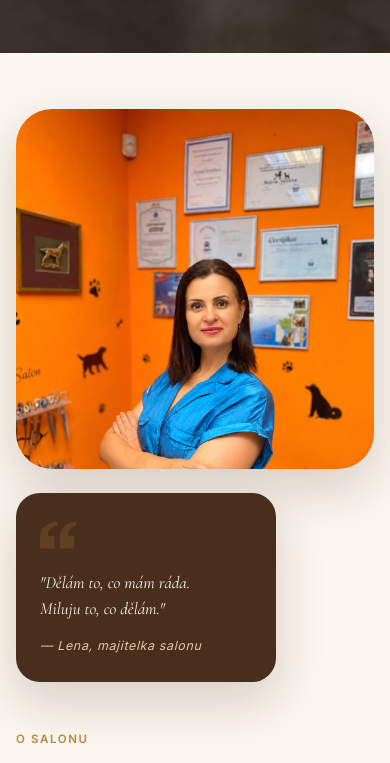
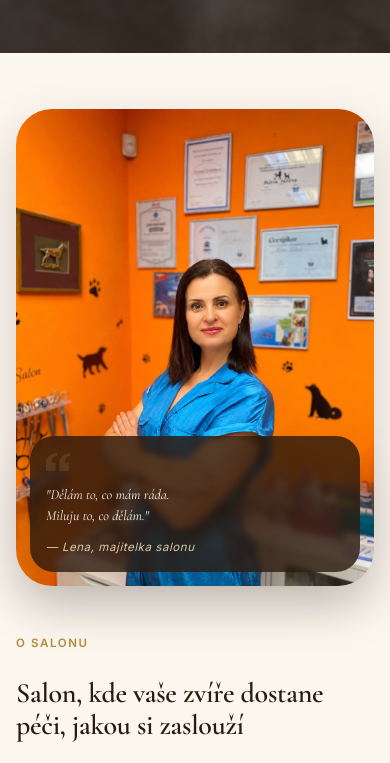
Before and after one commit to mateshavlik/salonlena, a plain HTML site: page index.html in a window 390 px wide. Shown: the part 791-1554 px from the top of the page. Drawn offline with nearby package versions, Linux system fonts and the light colour scheme.

Commit message:
Optimalizace pro mobil

```diff
--- a/css/style.css
+++ b/css/style.css
@@ -1713,6 +1713,39 @@ section[id],
     margin-top: var(--space-md);
   }
 
+  /* --- O SALONU: fotka majitelky bez ořezu + kompaktní citát přes fotku --- */
+  #o-salonu .split__visual--quote {
+    position: relative;
+  }
+
+  #o-salonu .split__img-wrap {
+    width: min(380px, 100%);
+    margin-inline: auto;   /* na tabletu vycentruje, na mobilu plná šířka */
+  }
+
+  #o-salonu .split__img {
+    height: auto;
+    aspect-ratio: 3 / 4;   /* přesný poměr fotky → žádný ořez */
+  }
+
+  #o-salonu .quote-card {
+    position: absolute;
+    left: 50%;
+    transform: translateX(-50%);
+    bottom: 14px;
+    width: min(352px, calc(100% - 28px));  /* zarovnané s fotkou, ~14px odsazení */
+    max-width: none;
+    margin-top: 0;
+    padding: 14px 16px;
+    background: rgba(44, 26, 14, .82);
+    -webkit-backdrop-filter: blur(3px);
+    backdrop-filter: blur(3px);
+  }
+
+  #o-salonu .quote-card__mark { width: 24px; height: 24px; margin-bottom: 4px; }
+  #o-salonu .quote-card p    { font-size: 14px; line-height: 1.45; margin-bottom: 6px; }
+  #o-salonu .quote-card cite { font-size: 11.5px; }
+
   .hero__stats { flex-wrap: wrap; gap: var(--space-md); }
   .hero__actions { flex-direction: column; align-items: flex-start; }
 
@@ -1739,14 +1772,14 @@ section[id],
   .gallery       { grid-template-columns: repeat(2, 1fr); }
   .footer__inner { grid-template-columns: 1fr; gap: var(--space-lg); }
 
-  .photo-strip { height: 160px; }
-  .photo-strip img { width: 50%; }
+  .photo-strip { height: 150px; }
+  .photo-strip img { width: 33.333%; }
   .photo-strip img:nth-child(n+4) { display: none; }
 
   .header__actions .btn--primary { display: none; }
 
-  .faq-item__q { padding: var(--space-md); font-size: 16px; }
-  .faq-item__a { padding: 0 var(--space-md) var(--space-md); }
+  .faq-item__q { padding: 11px 14px; font-size: 14px; }
+  .faq-item__a { padding: 2px 14px 12px; }
 
   .cta-band__actions { flex-direction: column; align-items: center; }
 
```
